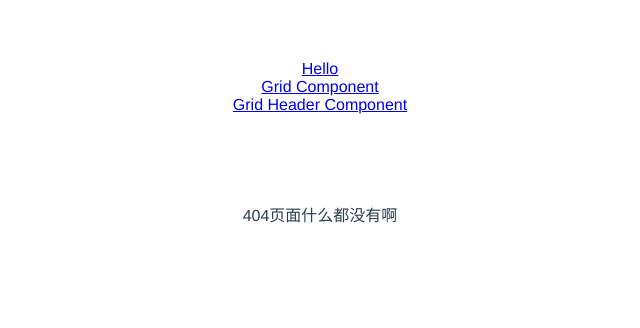
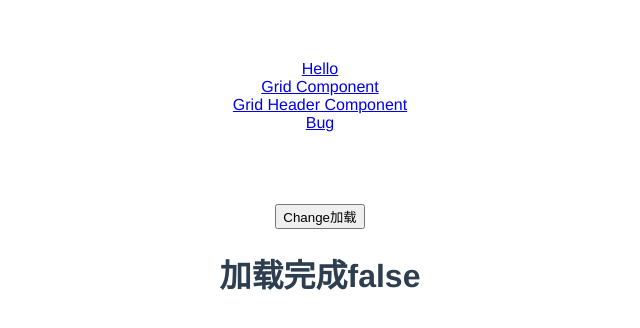
Before and after one commit to hpym365/vue-element, a Vue app: page /#/bug in a window 1280 px wide. Shown: the top 328 px of the page, without its empty margins (320-960 px from the left). Built offline with nearby package versions, Linux system fonts and the light colour scheme.

Commit message:
Use Vue to be a component in js cant change the boolean in object

```diff
--- a/src/App.vue
+++ b/src/App.vue
@@ -5,6 +5,8 @@
     <router-link to="/grid">Grid Component</router-link>
     <br>
     <router-link to="/gridheader">Grid Header Component</router-link>
+    <br>
+    <router-link to="/bug">Bug</router-link>
 
     <br><br><br><br><br>
     <transition name="bounce">
--- /dev/null
+++ b/src/components/Bug.vue
@@ -0,0 +1,30 @@
+<template>
+  <div>
+    <Buttoncom :options="options"></Buttoncom>
+    <Loading :options="options"></Loading>
+  </div>
+</template>
+
+
+<script>
+  import Buttoncom from './Button.vue'
+  import Loading from './Loading.vue'
+
+  export default{
+    data () {
+      var options = {
+        loading: false,
+        btn: 'Change加载',
+        funclick: this.changeLoading
+      }
+      return {options}
+    },
+    components: {Buttoncom, Loading},
+    methods: {
+      changeLoading: function () {
+        this.options.loading = !this.options.loading
+      }
+    }
+  }
+
+</script>
--- a/src/components/Button.vue
+++ b/src/components/Button.vue
@@ -1,6 +1,6 @@
 <template>
   <div>
-    <button @click="eventbus" @mouseover="eventbus">{{options.btnname}}</button>
+    <button @click="options.funclick">{{options.btn}}</button>
   </div>
 </template>
 
@@ -12,7 +12,12 @@
     props: {
       options: {
         type: Object,
-        default: {btn: '按钮'}
+        default: {
+          btn: '按钮',
+          funclick: function () {
+            window.alert('按钮默认点击事件')
+          }
+        }
       }
     },
     method: {
--- /dev/null
+++ b/src/components/Loading.vue
@@ -0,0 +1,26 @@
+<template>
+  <div>
+    <h1 v-if="options.loading">加载中...{{options.loading}}</h1>
+    <h1 v-else>加载完成{{options.loading}}</h1>
+    <!--  增加这行代码之后就会改变-->
+    <!--<p>ld:{{ld}}</p>-->
+  </div>
+
+  <!--<div>-->
+  <!--<h1 v-if="options.loading">加载中...{{options.loading}}</h1>-->
+  <!--<h1 v-else>加载完成{{options.loading}}</h1>-->
+  <!--<p>{{ld}}</p>-->
+  <!--</div>-->
+</template>
+<script>
+  export default{
+    props: {
+      options: {
+        type: Object,
+        default: {loading: true}
+      },
+      ld: {type: Boolean}
+    },
+    methods: {}
+  }
+</script>
--- a/src/main.js
+++ b/src/main.js
@@ -15,6 +15,8 @@ import GridHeader from './components/grid/GridHeader'
 import Test from './components/Test.vue'
 import Div from './components/Div.vue'
 import Button from './components/Button.vue'
+import Loading from './components/Loading.vue'
+import Bug from './components/Bug.vue'
 
 Vue.use(Vuex)
 Vue.use(VueRouter)
@@ -27,7 +29,8 @@ const routes = [
   {path: '/hello', component: Hello},
   {path: '/grid', component: Test},
   {path: '/gridheader', component: GridHeader},
-  {path: '*', component: {template: '<p>404页面什么都没有啊</p>'}}
+  {path: '/bug', component: Bug},
+  {path: '*', component: {template: '<p>404页面什么都没有</p>'}}
 ]
 
 exports.hello = Hello
@@ -35,6 +38,7 @@ let returnobject = {}
 returnobject.$grid = Grid
 returnobject.$div = Div
 returnobject.$button = Button
+returnobject.$loading = Loading
 window.returnobject = returnobject
 
 const router = new VueRouter({
```
Also changed, not shown: src/test/js/component.js (+23 -1 lines), src/test/js/pagec.js (+11 -5 lines).
